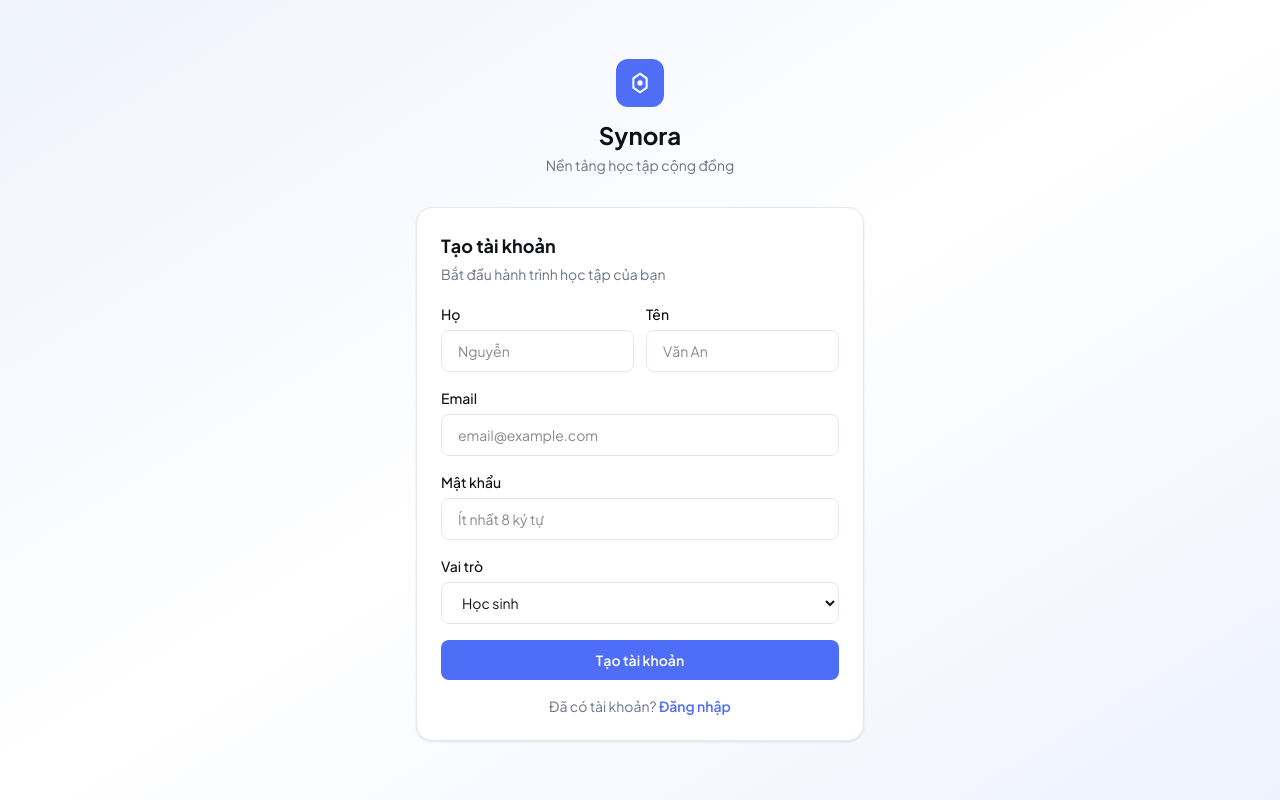
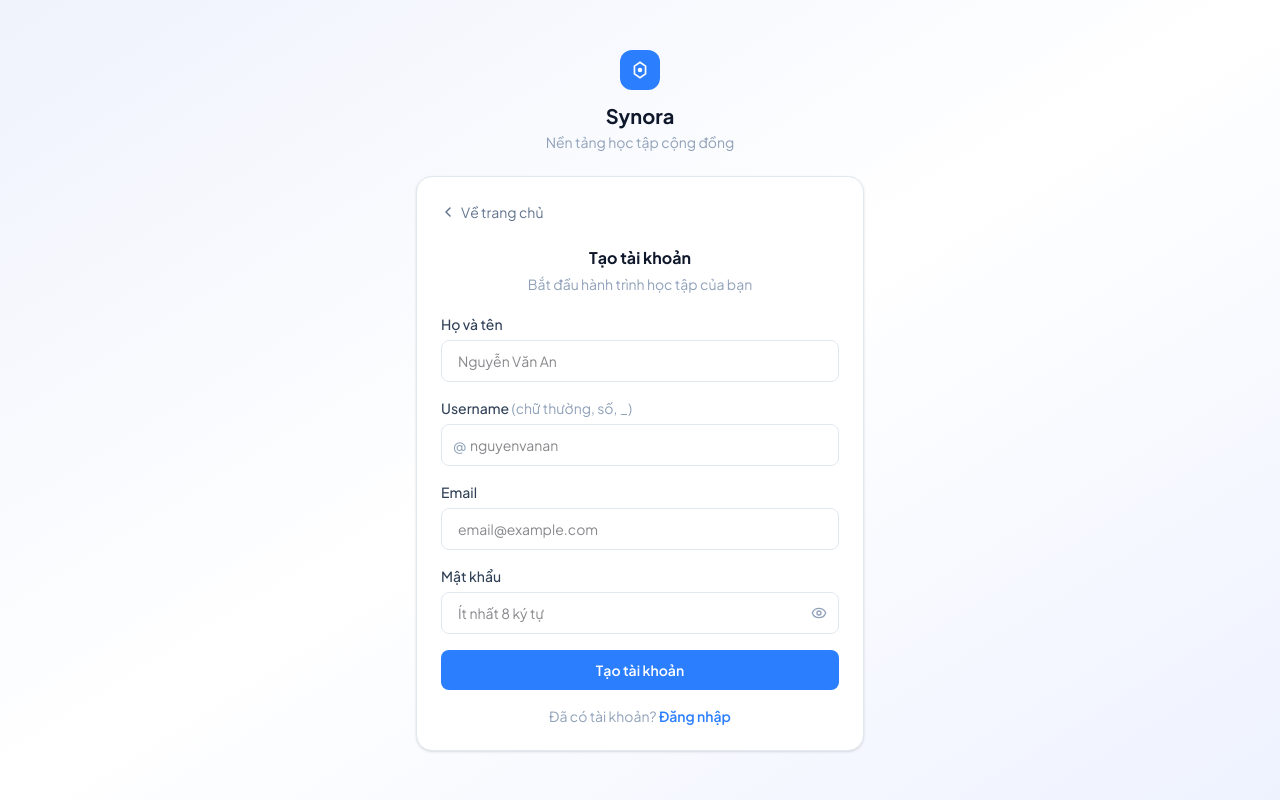
Before and after one commit to ychrisdev/Synora, a Next.js app: page /register in a window 1280 px wide. Built offline with nearby package versions, Linux system fonts and the light colour scheme.

Commit message:
feat(auth-pages): connect login and register forms to NextAuth

```diff
--- a/src/app/(auth)/login/page.tsx
+++ b/src/app/(auth)/login/page.tsx
@@ -3,71 +3,155 @@
 import Link from "next/link";
 import { Eye, EyeOff } from "lucide-react";
 import { useState } from "react";
+import { signIn } from "next-auth/react";
+import { useRouter } from "next/navigation";
 
 export default function LoginPage() {
+  const router = useRouter();
   const [showPassword, setShowPassword] = useState(false);
+  const [email, setEmail] = useState("");
+  const [password, setPassword] = useState("");
+  const [error, setError] = useState("");
+  const [loading, setLoading] = useState(false);
+
+  const handleLogin = async () => {
+    if (!email || !password) {
+      setError("Vui lòng nhập đầy đủ email và mật khẩu");
+      return;
+    }
+    setLoading(true);
+    setError("");
+
+    const result = await signIn("credentials", {
+      email,
+      password,
+      redirect: false,
+    });
+
+    setLoading(false);
+
+    if (result?.error) {
+      setError("Email hoặc mật khẩu không đúng");
+    } else {
+      router.push("/feed");
+    }
+  };
 
   return (
     <div className="min-h-screen bg-gradient-to-br from-primary/5 via-white to-indigo-50 flex items-center justify-center p-4">
       <div className="w-full max-w-md">
-        {/* Logo */}
-        <div className="text-center mb-8">
-          <div className="w-12 h-12 bg-primary rounded-xl flex items-center justify-center mx-auto mb-3">
-            <svg width="24" height="24" viewBox="0 0 18 18" fill="none">
-              <path d="M9 2L14 5.5V12.5L9 16L4 12.5V5.5L9 2Z" stroke="white" strokeWidth="1.5" fill="none" />
+        <div className="text-center mb-6">
+          <div className="w-10 h-10 bg-blue-500 rounded-xl flex items-center justify-center mx-auto mb-3">
+            <svg width="20" height="20" viewBox="0 0 18 18" fill="none">
+              <path
+                d="M9 2L14 5.5V12.5L9 16L4 12.5V5.5L9 2Z"
+                stroke="white"
+                strokeWidth="1.5"
+                fill="none"
+              />
               <circle cx="9" cy="9" r="2" fill="white" />
             </svg>
           </div>
-          <h1 className="text-2xl font-bold text-text-primary">Synora</h1>
-          <p className="text-sm text-text-secondary mt-1">Nền tảng học tập cộng đồng</p>
+          <h1 className="text-xl font-bold text-slate-900">Synora</h1>
+          <p className="text-sm text-slate-400 mt-0.5">
+            Nền tảng học tập cộng đồng
+          </p>
         </div>
 
-        <div className="bg-white rounded-2xl border border-surface-200 shadow-card p-6">
-          <h2 className="text-lg font-bold text-text-primary mb-1">Đăng nhập</h2>
-          <p className="text-sm text-text-secondary mb-5">Chào mừng bạn trở lại!</p>
+        <div className="bg-white rounded-2xl border border-slate-200 shadow-sm p-6">
+          <Link
+            href="/"
+            className="inline-flex items-center gap-1.5 text-sm text-slate-500 hover:text-slate-700 transition-colors mb-6 group"
+          >
+            <svg
+              width="14"
+              height="14"
+              viewBox="0 0 14 14"
+              fill="none"
+            >
+              <path
+                d="M9 11L5 7L9 3"
+                stroke="currentColor"
+                strokeWidth="1.5"
+                strokeLinecap="round"
+                strokeLinejoin="round"
+              />
+            </svg>
+            Về trang chủ
+          </Link>
+          <h2 className="text-base font-bold text-slate-900 text-center mb-1">
+            Đăng nhập
+          </h2>
+          <p className="text-sm text-slate-400 text-center mb-5">
+            Chào mừng bạn trở lại!
+          </p>
+
+          {error && (
+            <div className="mb-4 px-3 py-2.5 bg-red-50 border border-red-100 rounded-lg">
+              <p className="text-xs text-red-500">{error}</p>
+            </div>
+          )}
 
           <div className="flex flex-col gap-4">
             <div>
-              <label className="block text-sm font-medium text-text-primary mb-1.5">Email</label>
+              <label className="block text-sm font-medium text-slate-700 mb-1.5">
+                Email / Tên người dùng
+              </label>
               <input
-                type="email"
-                placeholder="email@example.com"
-                className="w-full px-4 py-2.5 border border-surface-200 rounded-lg text-sm focus:outline-none focus:border-primary transition-colors"
+                type="text"
+                value={email}
+                onChange={(e) => setEmail(e.target.value)}
+                placeholder="Email hoặc tên người dùng"
+                className="w-full px-4 py-2.5 border border-slate-200 rounded-lg text-sm focus:outline-none focus:border-blue-400 transition-colors"
               />
             </div>
             <div>
-              <label className="block text-sm font-medium text-text-primary mb-1.5">Mật khẩu</label>
+              <label className="block text-sm font-medium text-slate-700 mb-1.5">
+                Mật khẩu
+              </label>
               <div className="relative">
                 <input
                   type={showPassword ? "text" : "password"}
+                  value={password}
+                  onChange={(e) => setPassword(e.target.value)}
+                  onKeyDown={(e) => e.key === "Enter" && handleLogin()}
                   placeholder="••••••••"
-                  className="w-full px-4 py-2.5 border border-surface-200 rounded-lg text-sm focus:outline-none focus:border-primary transition-colors pr-10"
+                  className="w-full px-4 py-2.5 border border-slate-200 rounded-lg text-sm focus:outline-none focus:border-blue-400 transition-colors pr-10"
                 />
                 <button
                   onClick={() => setShowPassword(!showPassword)}
-                  className="absolute right-3 top-1/2 -translate-y-1/2 text-text-muted hover:text-text-secondary"
+                  className="absolute right-3 top-1/2 -translate-y-1/2 text-slate-400 hover:text-slate-600"
                 >
                   {showPassword ? <EyeOff size={16} /> : <Eye size={16} />}
                 </button>
               </div>
             </div>
+
             <div className="flex items-center justify-between">
-              <label className="flex items-center gap-2 text-sm text-text-secondary cursor-pointer">
-                <input type="checkbox" className="accent-primary" /> Ghi nhớ đăng nhập
+              <label className="flex items-center gap-2 text-sm text-slate-500 cursor-pointer">
+                <input type="checkbox" className="accent-blue-500" /> Ghi nhớ
+                đăng nhập
               </label>
-              <button className="text-sm text-primary hover:underline">Quên mật khẩu?</button>
+              <button className="text-sm text-blue-500 hover:underline">
+                Quên mật khẩu?
+              </button>
             </div>
-            <Link
-              href="/main/feed"
-              className="block w-full text-center py-2.5 bg-primary text-white text-sm font-semibold rounded-lg hover:bg-primary-700 transition-colors"
+
+            <button
+              onClick={handleLogin}
+              disabled={loading}
+              className="w-full py-2.5 bg-blue-500 text-white text-sm font-semibold rounded-lg hover:bg-blue-600 transition-colors disabled:opacity-60 disabled:cursor-not-allowed"
             >
-              Đăng nhập
-            </Link>
+              {loading ? "Đang đăng nhập..." : "Đăng nhập"}
+            </button>
           </div>
 
-          <p className="text-center text-sm text-text-secondary mt-4">
+          <p className="text-center text-sm text-slate-400 mt-4">
             Chưa có tài khoản?{" "}
-            <Link href="/auth/register" className="text-primary font-semibold hover:underline">
+            <Link
+              href="/register"
+              className="text-blue-500 font-semibold hover:underline"
+            >
               Đăng ký ngay
             </Link>
           </p>
--- a/src/app/(auth)/register/page.tsx
+++ b/src/app/(auth)/register/page.tsx
@@ -1,64 +1,198 @@
 "use client";
 
 import Link from "next/link";
+import { Eye, EyeOff } from "lucide-react";
+import { useState } from "react";
+import { signIn } from "next-auth/react";
+import { useRouter } from "next/navigation";
 
 export default function RegisterPage() {
+  const router = useRouter();
+  const [showPassword, setShowPassword] = useState(false);
+  const [displayName, setDisplayName] = useState("");
+  const [username, setUsername] = useState("");
+  const [email, setEmail] = useState("");
+  const [password, setPassword] = useState("");
+  const [error, setError] = useState("");
+  const [loading, setLoading] = useState(false);
+
+  const handleRegister = async () => {
+    if (!displayName || !username || !email || !password) {
+      setError("Vui lòng nhập đầy đủ thông tin");
+      return;
+    }
+    if (password.length < 8) {
+      setError("Mật khẩu phải có ít nhất 8 ký tự");
+      return;
+    }
+    if (!/^[a-z0-9_]+$/.test(username)) {
+      setError("Username chỉ gồm chữ thường, số và dấu _");
+      return;
+    }
+
+    setLoading(true);
+    setError("");
+
+    try {
+      const res = await fetch("/api/auth/register", {
+        method: "POST",
+        headers: { "Content-Type": "application/json" },
+        body: JSON.stringify({ displayName, username, email, password }),
+      });
+
+      const data = await res.json();
+
+      if (!res.ok) {
+        setError(data.error || "Đăng ký thất bại");
+        setLoading(false);
+        return;
+      }
+
+      router.push("/login");
+    } catch {
+      setError("Lỗi kết nối, vui lòng thử lại");
+      setLoading(false);
+    }
+  };
+
   return (
     <div className="min-h-screen bg-gradient-to-br from-primary/5 via-white to-indigo-50 flex items-center justify-center p-4">
       <div className="w-full max-w-md">
-        <div className="text-center mb-8">
-          <div className="w-12 h-12 bg-primary rounded-xl flex items-center justify-center mx-auto mb-3">
-            <svg width="24" height="24" viewBox="0 0 18 18" fill="none">
-              <path d="M9 2L14 5.5V12.5L9 16L4 12.5V5.5L9 2Z" stroke="white" strokeWidth="1.5" fill="none" />
+        <div className="text-center mb-6">
+          <div className="w-10 h-10 bg-blue-500 rounded-xl flex items-center justify-center mx-auto mb-3">
+            <svg width="20" height="20" viewBox="0 0 18 18" fill="none">
+              <path
+                d="M9 2L14 5.5V12.5L9 16L4 12.5V5.5L9 2Z"
+                stroke="white"
+                strokeWidth="1.5"
+                fill="none"
+              />
               <circle cx="9" cy="9" r="2" fill="white" />
             </svg>
           </div>
-          <h1 className="text-2xl font-bold text-text-primary">Synora</h1>
-          <p className="text-sm text-text-secondary mt-1">Nền tảng học tập cộng đồng</p>
+          <h1 className="text-xl font-bold text-slate-900">Synora</h1>
+          <p className="text-sm text-slate-400 mt-0.5">
+            Nền tảng học tập cộng đồng
+          </p>
         </div>
 
-        <div className="bg-white rounded-2xl border border-surface-200 shadow-card p-6">
-          <h2 className="text-lg font-bold text-text-primary mb-1">Tạo tài khoản</h2>
-          <p className="text-sm text-text-secondary mb-5">Bắt đầu hành trình học tập của bạn</p>
+        <div className="bg-white rounded-2xl border border-slate-200 shadow-sm p-6">
+          <Link
+            href="/"
+            className="inline-flex items-center gap-1.5 text-sm text-slate-500 hover:text-slate-700 transition-colors mb-6 group"
+          >
+            <svg
+              width="14"
+              height="14"
+              viewBox="0 0 14 14"
+              fill="none"
+            >
+              <path
+                d="M9 11L5 7L9 3"
+                stroke="currentColor"
+                strokeWidth="1.5"
+                strokeLinecap="round"
+                strokeLinejoin="round"
+              />
+            </svg>
+            Về trang chủ
+          </Link>
+          <h2 className="text-base font-bold text-slate-900 text-center mb-1">
+            Tạo tài khoản
+          </h2>
+          <p className="text-sm text-slate-400 text-center mb-5">
+            Bắt đầu hành trình học tập của bạn
+          </p>
+
+          {error && (
+            <div className="mb-4 px-3 py-2.5 bg-red-50 border border-red-100 rounded-lg">
+              <p className="text-xs text-red-500">{error}</p>
+            </div>
+          )}
 
           <div className="flex flex-col gap-4">
-            <div className="grid grid-cols-2 gap-3">
-              <div>
-                <label className="block text-sm font-medium text-text-primary mb-1.5">Họ</label>
-                <input type="text" placeholder="Nguyễn" className="w-full px-4 py-2.5 border border-surface-200 rounded-lg text-sm focus:outline-none focus:border-primary transition-colors" />
-              </div>
-              <div>
-                <label className="block text-sm font-medium text-text-primary mb-1.5">Tên</label>
-                <input type="text" placeholder="Văn An" className="w-full px-4 py-2.5 border border-surface-200 rounded-lg text-sm focus:outline-none focus:border-primary transition-colors" />
+            <div>
+              <label className="block text-sm font-medium text-slate-700 mb-1.5">
+                Họ và tên
+              </label>
+              <input
+                type="text"
+                value={displayName}
+                onChange={(e) => setDisplayName(e.target.value)}
+                placeholder="Nguyễn Văn An"
+                className="w-full px-4 py-2.5 border border-slate-200 rounded-lg text-sm focus:outline-none focus:border-blue-400 transition-colors"
+              />
+            </div>
+            <div>
+              <label className="block text-sm font-medium text-slate-700 mb-1.5">
+                Username{" "}
+                <span className="text-slate-400 font-normal">
+                  (chữ thường, số, _)
+                </span>
+              </label>
+              <div className="relative">
+                <span className="absolute left-3 top-1/2 -translate-y-1/2 text-slate-400 text-sm">
+                  @
+                </span>
+                <input
+                  type="text"
+                  value={username}
+                  onChange={(e) => setUsername(e.target.value.toLowerCase())}
+                  placeholder="nguyenvanan"
+                  className="w-full pl-7 pr-4 py-2.5 border border-slate-200 rounded-lg text-sm focus:outline-none focus:border-blue-400 transition-colors"
+                />
               </div>
             </div>
             <div>
-              <label className="block text-sm font-medium text-text-primary mb-1.5">Email</label>
-              <input type="email" placeholder="email@example.com" className="w-full px-4 py-2.5 border border-surface-200 rounded-lg text-sm focus:outline-none focus:border-primary transition-colors" />
+              <label className="block text-sm font-medium text-slate-700 mb-1.5">
+                Email
+              </label>
+              <input
+                type="email"
+                value={email}
+                onChange={(e) => setEmail(e.target.value)}
+                placeholder="email@example.com"
+                className="w-full px-4 py-2.5 border border-slate-200 rounded-lg text-sm focus:outline-none focus:border-blue-400 transition-colors"
+              />
             </div>
             <div>
-              <label className="block text-sm font-medium text-text-primary mb-1.5">Mật khẩu</label>
-              <input type="password" placeholder="Ít nhất 8 ký tự" className="w-full px-4 py-2.5 border border-surface-200 rounded-lg text-sm focus:outline-none focus:border-primary transition-colors" />
+              <label className="block text-sm font-medium text-slate-700 mb-1.5">
+                Mật khẩu
+              </label>
+              <div className="relative">
+                <input
+                  type={showPassword ? "text" : "password"}
+                  value={password}
+                  onChange={(e) => setPassword(e.target.value)}
+                  onKeyDown={(e) => e.key === "Enter" && handleRegister()}
+                  placeholder="Ít nhất 8 ký tự"
+                  className="w-full px-4 py-2.5 border border-slate-200 rounded-lg text-sm focus:outline-none focus:border-blue-400 transition-colors pr-10"
+                />
+                <button
+                  type="button"
+                  onClick={() => setShowPassword(!showPassword)}
+                  className="absolute right-3 top-1/2 -translate-y-1/2 text-slate-400 hover:text-slate-600"
+                >
+                  {showPassword ? <EyeOff size={16} /> : <Eye size={16} />}
+                </button>
+              </div>
             </div>
-            <div>
-              <label className="block text-sm font-medium text-text-primary mb-1.5">Vai trò</label>
-              <select className="w-full px-4 py-2.5 border border-surface-200 rounded-lg text-sm focus:outline-none focus:border-primary bg-white">
-                <option>Học sinh</option>
-                <option>Sinh viên</option>
-                <option>Giáo viên</option>
-              </select>
-            </div>
-            <Link
-              href="/main/feed"
-              className="block w-full text-center py-2.5 bg-primary text-white text-sm font-semibold rounded-lg hover:bg-primary-700 transition-colors"
+
+            <button
+              onClick={handleRegister}
+              disabled={loading}
+              className="w-full py-2.5 bg-blue-500 text-white text-sm font-semibold rounded-lg hover:bg-blue-600 transition-colors disabled:opacity-60 disabled:cursor-not-allowed"
             >
-              Tạo tài khoản
-            </Link>
+              {loading ? "Đang tạo tài khoản..." : "Tạo tài khoản"}
+            </button>
           </div>
 
-          <p className="text-center text-sm text-text-secondary mt-4">
+          <p className="text-center text-sm text-slate-400 mt-4">
             Đã có tài khoản?{" "}
-            <Link href="/auth/login" className="text-primary font-semibold hover:underline">
+            <Link
+              href="/login"
+              className="text-blue-500 font-semibold hover:underline"
+            >
               Đăng nhập
             </Link>
           </p>
```
